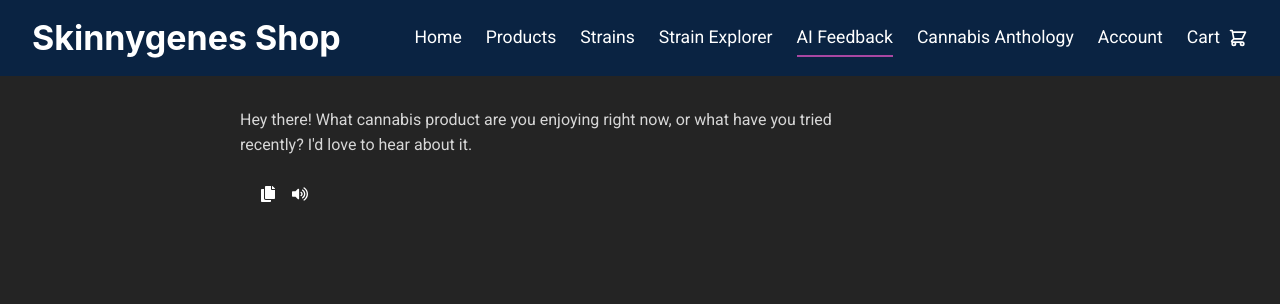
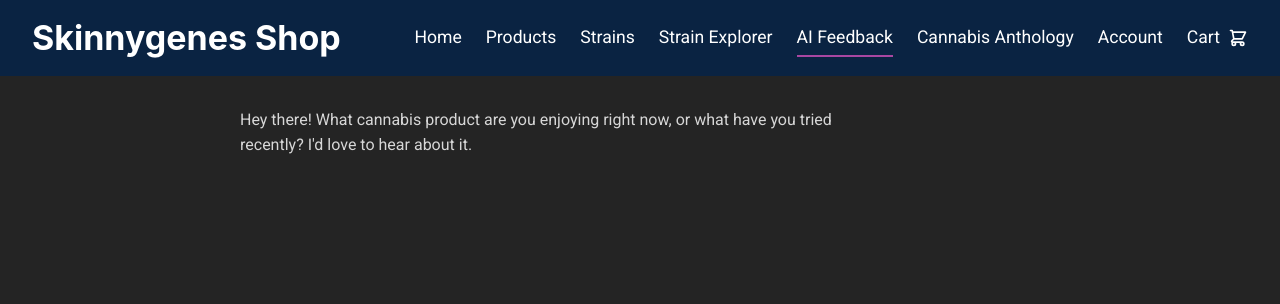
Before and after one commit to robotjsorg/skinnygenes-shop, a React (Vite) app: page /ai-feedback in a window 1280 px wide. Both pictures are taken after a click on the button "Yes". Shown: the top 304 px of the page. Built offline with nearby package versions, Linux system fonts and the light colour scheme; no server answers.

Commit message:
cleanup ai buttons

```diff
--- a/src/pages/AIFeedbackPage.css
+++ b/src/pages/AIFeedbackPage.css
@@ -36,15 +36,17 @@
 
 .message.ai {
     align-self: flex-start;
-    padding-bottom: 3rem;
     position: relative;
 }
 
+.message.ai:first-child .ai-message-actions {
+    display: none;
+}
+
 .ai-message-actions {
-    position: absolute;
-    bottom: 1rem;
-    left: 1rem;
     display: flex;
+    height: 3rem;
+    align-items: center;
     gap: 0.5rem;
 }
 
--- a/src/pages/AIFeedbackPage.tsx
+++ b/src/pages/AIFeedbackPage.tsx
@@ -161,7 +161,10 @@
       <div className="chat-container">
         <div className="message-list">
           {messages.map((message, index) => (
-            <div key={index} className={`message ${message.sender}`}>
+            <div
+              key={index}
+              className={`message ${message.sender}`}
+              style={index === messages.length - 1 && message.sender === 'ai' ? { paddingBottom: '5rem' } : {}}            >
               {message.sender === 'ai' ? (
                 <>
                   <div dangerouslySetInnerHTML={{ __html: marked(message.text) }} />
```
